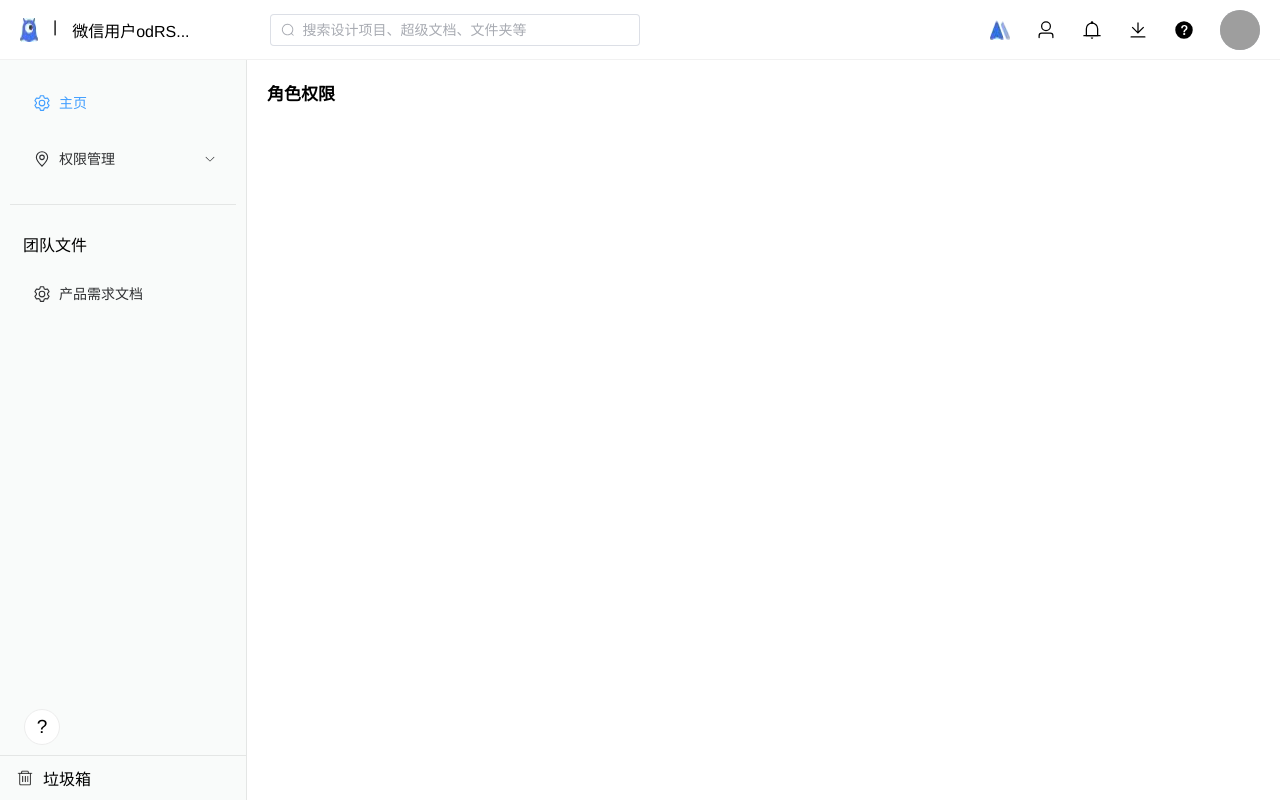
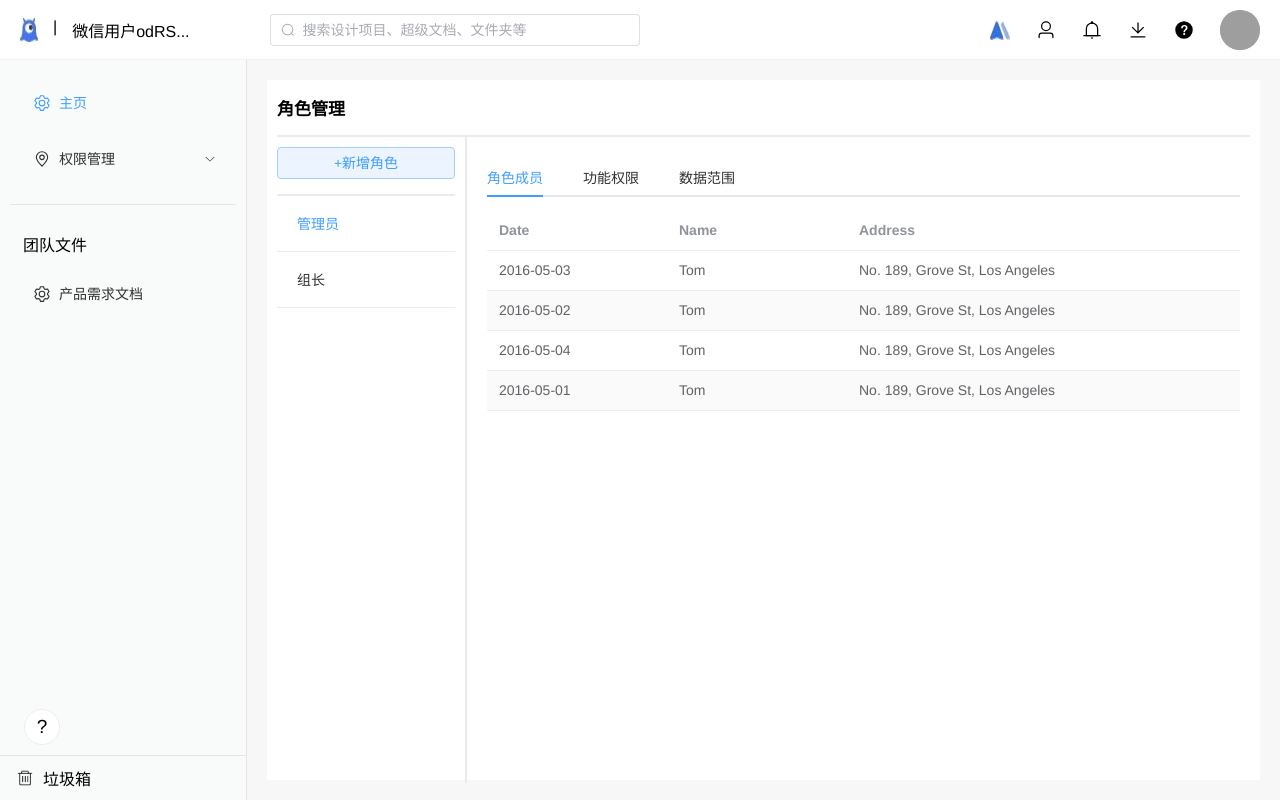
Before and after one commit to bo-ddd/machao-cms, a Vue app: page /powerList in a window 1280 px wide. Built offline with nearby package versions, Linux system fonts and the light colour scheme; grey boxes are pictures that could not be loaded.

Commit message:
rolelist

```diff
--- a/src/assets/base.css
+++ b/src/assets/base.css
@@ -171,6 +171,10 @@ body {
 }
 
 
+.mr-20 {
+  margin-right: 20px;
+}
+
 .mb-4 {
   margin-bottom: 4px;
 }
@@ -224,7 +228,9 @@ body {
 .mb-40 {
   margin-bottom: 40px;
 }
-
+.pa-30{
+  padding: 0 30px;
+}
 .plr-8 {
   padding: 0 8px;
 }
--- a/src/components/Title.vue
+++ b/src/components/Title.vue
@@ -1,9 +1,8 @@
 <template>
     <div class="title">
-        角色权限
+        <slot></slot>
     </div>
 </template>
-
 <style scoped>
 .title {
     font-size: 17px;
--- a/src/views/HomeView.vue
+++ b/src/views/HomeView.vue
@@ -32,7 +32,7 @@
             <el-avatar src="https://cube.elemecdn.com/0/88/03b0d39583f48206768a7534e55bcpng.png" />
           </div>
         </el-header>
-        <el-container>
+        <el-container class="container">
           <el-aside width="247px">
             <Menu.Wrapper>
               <template #items>
@@ -81,7 +81,7 @@
             </Menu.Wrapper>
 
           </el-aside>
-          <el-main>
+          <el-main class="main">
             <router-view></router-view>
           </el-main>
         </el-container>
@@ -152,4 +152,11 @@ const handleClose = (key: string, keyPath: string[]) => {
   background-color: #e6e7ec;
   border-radius: 10px;
 }
+.container{
+}
+.main{
+  max-height: calc(100vh - 60px);
+  overflow-y: scroll;
+  background-color: #f7f7f7;
+}
 </style>
--- a/src/views/power/PowerList.vue
+++ b/src/views/power/PowerList.vue
@@ -1,9 +1,117 @@
 <template>
-    <div>
-        <Title></Title>
+  <div class="power-box">
+    <Title class="title">角色管理</Title>
+    <div class="common-layout">
+      <el-container class="container">
+        <el-aside class="aside" width="200px">
+          <div class="aside-head">
+            <el-button class="add-btn" type="primary" plain>+新增角色</el-button>
+          </div>
+          <el-menu
+            default-active="1"
+            class="el-menu-vertical-demo"
+            @open="handleOpen"
+            @close="handleClose"
+          >
+            <el-menu-item index="1">
+              <span>管理员</span>
+            </el-menu-item>
+            <el-menu-item index="2">
+              <span>组长</span>
+            </el-menu-item>
+          </el-menu>
+        </el-aside>
+        <el-main>
+          <el-tabs v-model="activeName" class="demo-tabs">
+            <el-tab-pane label="角色成员" name="first">
+              <el-table :data="tableData" stripe style="width: 100%">
+                <el-table-column prop="date" label="Date" width="180" />
+                <el-table-column prop="name" label="Name" width="180" />
+                <el-table-column prop="address" label="Address" />
+              </el-table>
+            </el-tab-pane>
+            <el-tab-pane label="功能权限" name="second">功能权限</el-tab-pane>
+            <el-tab-pane label="数据范围" name="third">数据范围</el-tab-pane>
+          </el-tabs>
+        </el-main>
+      </el-container>
     </div>
+  </div>
 </template>
 
 <script setup lang="ts">
-import Title from '@/components/Title.vue'
+import { ref } from 'vue'
+import Title from "@/components/Title.vue";import {
+  Document,
+  Menu as IconMenu,
+  Location,
+  Setting,
+} from '@element-plus/icons-vue'
+
+const activeName = ref('first')
+
+const handleOpen = (key: string, keyPath: string[]) => {
+  console.log(key, keyPath)
+}
+const handleClose = (key: string, keyPath: string[]) => {
+  console.log(key, keyPath)
+}
+const tableData = [
+  {
+    date: '2016-05-03',
+    name: 'Tom',
+    address: 'No. 189, Grove St, Los Angeles',
+  },
+  {
+    date: '2016-05-02',
+    name: 'Tom',
+    address: 'No. 189, Grove St, Los Angeles',
+  },
+  {
+    date: '2016-05-04',
+    name: 'Tom',
+    address: 'No. 189, Grove St, Los Angeles',
+  },
+  {
+    date: '2016-05-01',
+    name: 'Tom',
+    address: 'No. 189, Grove St, Los Angeles',
+  },
+]
 </script>
+<style scoped>
+.power-box {
+  background-color: white;
+  height: 100%;
+}
+.power-box .title {
+  padding: 15px 0;
+  margin: 0 10px;
+  border-bottom: 2px solid rgb(235, 235, 235);
+}
+.common-layout {
+  height: calc(100% - 54px);
+}
+.container {
+  height: 100%;
+}
+.aside {
+  padding: 10px;
+  border-right: 2px solid rgb(235, 235, 235);
+}
+.aside-head {
+  /* padding: 10px 0; */
+  padding-bottom: 15px;
+  border-bottom: 2px solid rgb(235, 235, 235);
+}
+.add-btn {
+  width: 100%;
+}
+.el-menu {
+  border: none;
+}
+.el-menu-item {
+  /* justify-content: center; */
+  border-bottom: 1px solid rgb(235, 235, 235);
+}
+</style>
--- a/src/views/power/RoleList.vue
+++ b/src/views/power/RoleList.vue
@@ -1,5 +1,132 @@
 <template>
-    <div>
-        这是角色
+  <div>
+    <Title class="mb-20">新增角色</Title>
+    <div class="query-box mb-20">
+      <span class="mr-20">角色</span>
+      <el-select v-model="value" clearable placeholder="请选择">
+        <el-option
+          v-for="item in options"
+          :key="item.value"
+          :label="item.label"
+          :value="item.value"
+        ></el-option>
+      </el-select>
     </div>
+    <div class="role-table">
+      <el-button color="#285fed" class="mb-20">新增角色权限</el-button>
+      <el-table border :data="tableData" stripe style="width: 100%">
+        <el-table-column align="center" prop="name" label="角色名称" width="120" />
+        <el-table-column align="center" prop="father" label="所属部门" width="180" />
+        <el-table-column align="center" prop="time" label="新增时间" />
+        <el-table-column align="center" label="角色权限开关" width="180">
+          <template #default>
+            <el-switch v-model="value1" />
+          </template>
+        </el-table-column>
+        <el-table-column align="center" label="操作" width="180">
+          <template #default>
+            <el-button link type="primary" size="small" @click="handleClick">查看</el-button>
+            <el-button link type="primary" size="small" @click="handleClick2">编辑</el-button>
+          </template>
+        </el-table-column>
+      </el-table>
+      <el-pagination
+        small
+        background
+        layout="total, sizes, prev, pager, next, jumper"
+        :total="50"
+        class="mt-20"
+      />
+    </div>
+  </div>
 </template>
+<script lang="ts" setup>
+import Title from "@/components/Title.vue";
+import { ref } from "vue";
+const handleClick = function () {
+  console.log("click");
+};
+const handleClick2 = function () {
+  console.log("click2");
+};
+const value1 = ref(true);
+const value = ref("");
+const options = [
+  {
+    value: "Option1",
+    label: "Option1",
+  },
+  {
+    value: "Option1",
+    label: "Option1",
+  },
+  {
+    value: "Option2",
+    label: "Option2",
+  },
+  {
+    value: "Option3",
+    label: "Option3",
+  },
+  {
+    value: "Option4",
+    label: "Option4",
+  },
+  {
+    value: "Option5",
+    label: "Option5",
+  },
+];
+const tableData = [
+  {
+    time: "2016-05-03",
+    name: "Tom",
+    father: "Los Angeles",
+  },
+  {
+    time: "2016-05-03",
+    name: "Tom",
+    father: "Los Angeles",
+  },
+  {
+    time: "2016-05-03",
+    name: "Tom",
+    father: "Los Angeles",
+  },
+  {
+    time: "2016-05-03",
+    name: "Tom",
+    father: "Los Angeles",
+  },
+  {
+    time: "2016-05-03",
+    name: "Tom",
+    father: "Los Angeles",
+  },
+  {
+    time: "2016-05-03",
+    name: "Tom",
+    father: "Los Angeles",
+  },
+  {
+    time: "2016-05-03",
+    name: "Tom",
+    father: "Los Angeles",
+  },
+  {
+    time: "2016-05-03",
+    name: "Tom",
+    father: " Los Angeles",
+  },
+];
+</script>
+<style scoped>
+.query-box {
+  padding: 20px 15px;
+  background-color: white;
+}
+.role-table {
+  padding: 20px 15px;
+  background-color: white;
+}
+</style>
--- a/src/views/power/UserList.vue
+++ b/src/views/power/UserList.vue
@@ -1,6 +1,6 @@
 <template>
   <div class="user-list">
-    <h1 class="mb-20">用户列表</h1>
+    <Title class="mb-20">用户列表</Title>
     <el-table :data="tableData" border style="width: 100%">
       <el-table-column align="center" prop="username" label="头像" width="140" />
       <el-table-column align="center" prop="username" label="用户名" width="160" />
@@ -18,19 +18,9 @@
   </div>
 </template>
 <script lang="ts" setup>
+
+import Title from '@/components/Title.vue'
 const tableData = [
-  {
-    username: "小明",
-    avatarname: "",
-    id: "",
-    phoneNum: "110",
-  },
-  {
-    username: "小明",
-    avatarname: "",
-    id: "",
-    phoneNum: "110",
-  },
   {
     username: "小明",
     avatarname: "",
@@ -167,6 +157,6 @@ const handleClick2 = function () {
 </script>
 <style scoped>
 .user-list {
-  padding: 20px;
+  /* padding: 20px; */
 }
 </style>
```
